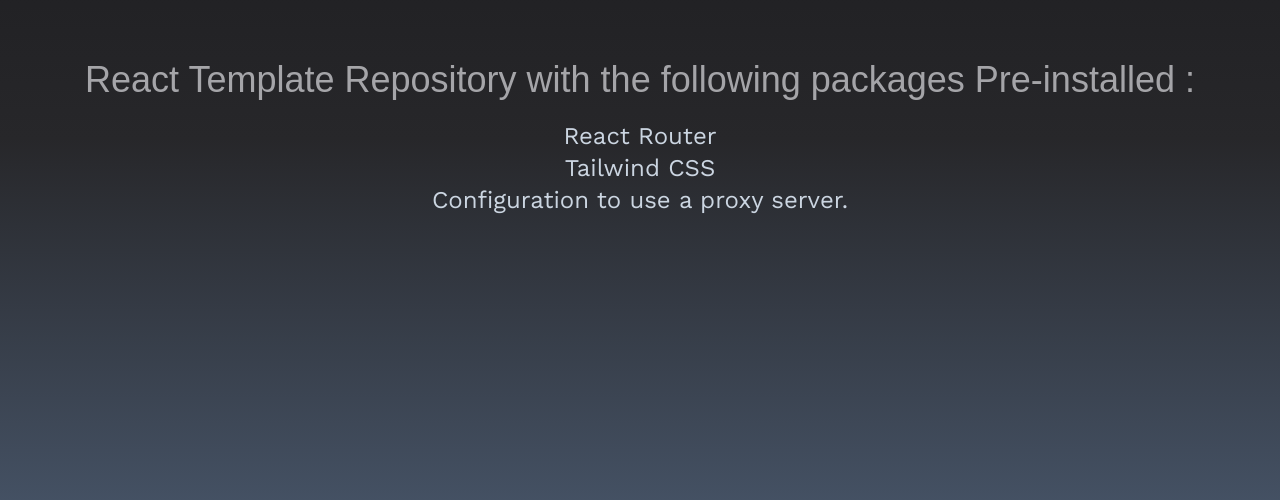
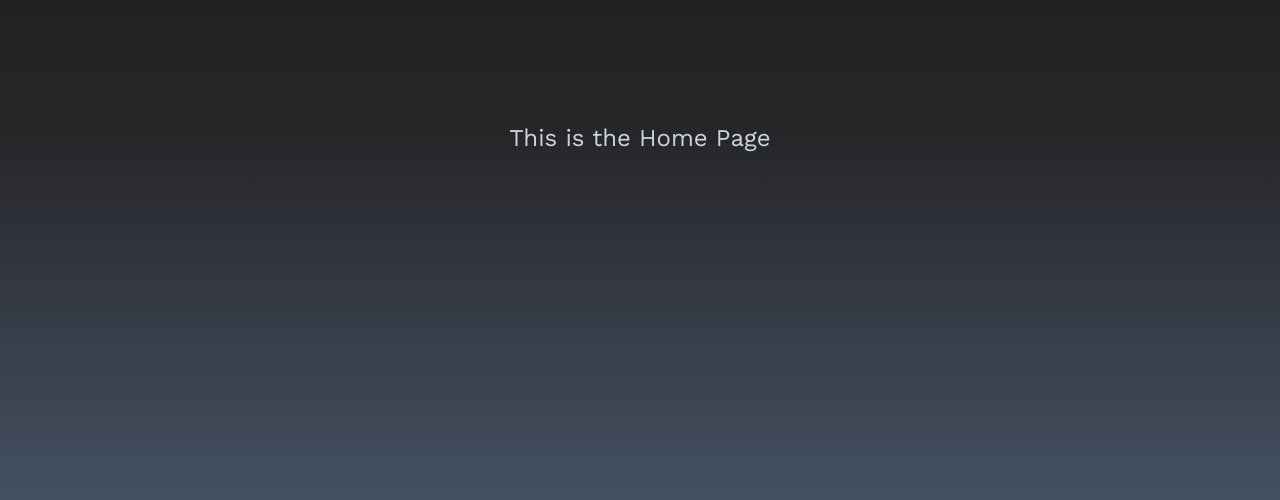
Before and after one commit to JohnstoneDev/med_track, a React (Create React App) app: page / in a window 1280 px wide. Shown: the part 262-762 px from the top of the page. Built offline with nearby package versions, Linux system fonts and the light colour scheme; a web font is replaced by a local one.

Commit message:
feat: Proposed Components, feat(routes):Configure routing

```diff
--- /dev/null
+++ b/src/Components/Account.js
@@ -0,0 +1,9 @@
+
+
+export const Account = () => {
+	return (
+		<>
+			This is the Accounts Page
+		</>
+	)
+}
--- /dev/null
+++ b/src/Components/Home.js
@@ -0,0 +1,9 @@
+
+
+export const Home = () => {
+	return (
+		<>
+				This is the Home Page
+		</>
+	)
+}
--- /dev/null
+++ b/src/Components/Login.js
@@ -0,0 +1,9 @@
+
+
+export const LogIn = () => {
+	return (
+		<>
+			This is the Login Page
+		</>
+	)
+}
--- /dev/null
+++ b/src/Components/Meds.js
@@ -0,0 +1,9 @@
+
+
+export const Medication = () => {
+	return (
+		<>
+			Medication Info here (Maybe a form ? )
+		</>
+	)
+}
--- a/src/Components/Routes.js
+++ b/src/Components/Routes.js
@@ -1,28 +1,20 @@
 import { Routes, Route } from 'react-router-dom'
-import { AnimatePresence, motion } from 'framer-motion'
+import { motion } from 'framer-motion'
 
-function HomeComponent(){
-	return (
-		<motion.div>
-			<AnimatePresence>
-				<h1
-					className='text-4xl text-zinc-300 animate-pulse font-headings'> React Template Repository with the following packages Pre-installed :</h1>
-					<ol className='pt-5'>
-						<li>React Router</li>
-						<li>Tailwind CSS </li>
-						<li> Configuration to use a proxy server.</li>
-					</ol>
-			</AnimatePresence>
-		</motion.div>
-	)
-}
 
+import { Home } from './Home'
+import { SignUp } from './Signup'
+import { LogIn } from './Login'
+import { Account } from './Account'
 
 export const Paths = () => {
 	return (
 		<motion.div>
 			<Routes>
-				<Route exact path='/' element={<HomeComponent />}/>
+				<Route exact path='/' element={<Home />}/>
+				<Route path="/login" element={<LogIn />} />
+				<Route path="/signup" element={<SignUp />} />
+				<Route path="/account" element={<Account />} />
 			</Routes>
 		</motion.div>
 	)
--- /dev/null
+++ b/src/Components/Signup.js
@@ -0,0 +1,9 @@
+
+
+export const SignUp = () => {
+	return (
+		<>
+			This is the SignUp Page
+		</>
+	)
+}
```
